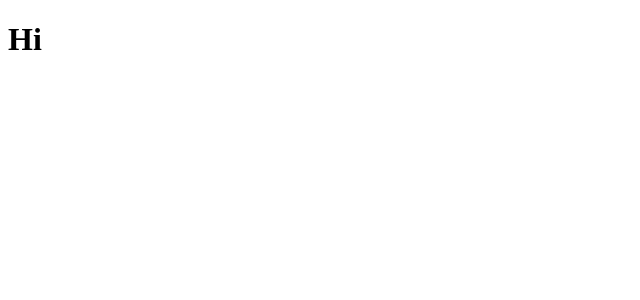
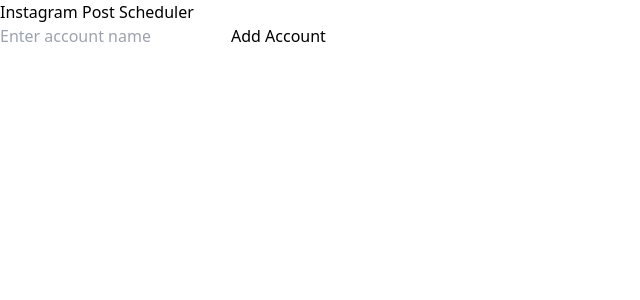
Before and after one commit to lucidethinker/instagram-scheduler, a React (Create React App) app: page / in a window 1280 px wide. Shown: the top 300 px of the page, without its empty margins (0-640 px from the left). Built offline with nearby package versions, Linux system fonts and the light colour scheme.

Commit message:
initial commit

```diff
--- a/package.json
+++ b/package.json
@@ -11,6 +11,7 @@
     "react-datetime": "^3.2.0",
     "react-datetime-picker": "^4.2.0",
     "react-dom": "^18.2.0",
+    "react-router-dom": "^6.8.1",
     "react-scripts": "5.0.1",
     "web-vitals": "^2.1.4",
     "zustand": "^4.3.3"
--- a/src/App.js
+++ b/src/App.js
@@ -1,9 +1,25 @@
-import logo from './logo.svg';
+import React, { useState } from 'react';
+import HomePage from './components/HomePage';
+import AddAccount from './components/AppAccount';
+import SchedulePosts from './components/SchedulePosts';
+import'./styles/style.css'
+function App() {
+  const [selectedAccount, setSelectedAccount] = useState(null);
 
-function App() {
+  // render selected account's schedule posts component
+  const renderSelectedAccount = () => {
+    if (selectedAccount === null) {
+      return null;
+    }
+    return <SchedulePosts accountName={selectedAccount} />;
+  }
+
+  // render the app
   return (
-    <div >
-    <h1>Hi</h1>
+    <div>
+      <HomePage onSelectAccount={setSelectedAccount} />
+      <AddAccount onAddAccount={() => setSelectedAccount(null)} />
+      {renderSelectedAccount()}
     </div>
   );
 }
--- /dev/null
+++ b/src/components/AppAccount.jsx
@@ -0,0 +1,27 @@
+import { useState } from 'react';
+
+function AddAccount({ addAccount }) {
+  const [accountName, setAccountName] = useState('');
+
+  // function to handle form submit
+  const handleSubmit = (event) => {
+    event.preventDefault();
+    addAccount(accountName);
+    setAccountName('');
+  }
+
+  // render the form to add a new account
+  return (
+    <form onSubmit={handleSubmit}>
+      <input
+        type="text"
+        value={accountName}
+        onChange={(event) => setAccountName(event.target.value)}
+        placeholder="Enter account name"
+      />
+      <button type="submit">Add Account</button>
+    </form>
+  );
+}
+
+export default AddAccount;
--- /dev/null
+++ b/src/components/HomePage.jsx
@@ -0,0 +1,34 @@
+import { useState } from 'react';
+import '../styles/style.css'
+
+function HomePage() {
+  const [accounts, setAccounts] = useState([]);
+
+  // function to add new account
+  const addAccount = (newAccount) => {
+    setAccounts([...accounts, newAccount]);
+  }
+
+  // render the list of accounts
+  return (
+    <div className="bg-white flex flex-col items-center justify-center min-h-screen">
+      <div className="w-full max-w-xs">
+        <div className="flex flex-col items-center justify-center mb-4">
+          <h1 className="text-2xl font-bold text-gray-800">Instagram Post Scheduler</h1>
+        </div>
+        <ul className="bg-white rounded-md border border-gray-200 divide-y divide-gray-200">
+          {accounts.map((account, index) => (
+            <li key={index} className="px-6 py-4 hover:bg-gray-50">
+              <div className="flex items-center">
+                <img className="w-8 h-8 rounded-full mr-3" src="https://source.unsplash.com/random/32x32?face" alt="User profile" />
+                <div className="text-sm font-medium text-gray-800">{account}</div>
+              </div>
+            </li>
+          ))}
+        </ul>
+      </div>
+    </div>
+  );
+}
+
+export default HomePage;
--- /dev/null
+++ b/src/components/SchedulePosts.jsx
@@ -0,0 +1,35 @@
+import React, { useState } from 'react';
+
+function SchedulePosts({ accountName }) {
+  const [newPost, setNewPost] = useState('');
+
+  const handleSubmit = (event) => {
+    event.preventDefault();
+    // Here, you can add the code to handle the form submission and schedule the post
+    console.log('Post scheduled for:', accountName);
+    console.log('Post content:', newPost);
+    setNewPost('');
+  };
+
+  return (
+    <div className="bg-gray-100 flex-grow p-8">
+      <h1 className="text-2xl font-bold mb-4">{accountName}</h1>
+      <form onSubmit={handleSubmit}>
+        <textarea
+          className="w-full border border-gray-400 rounded-md p-4 mb-4"
+          placeholder="Enter your post content here..."
+          value={newPost}
+          onChange={(event) => setNewPost(event.target.value)}
+        ></textarea>
+        <button
+          className="bg-blue-500 hover:bg-blue-600 text-white rounded-md py-2 px-4"
+          type="submit"
+        >
+          Schedule post
+        </button>
+      </form>
+    </div>
+  );
+}
+
+export default SchedulePosts;
--- a/tailwind.config.js
+++ b/tailwind.config.js
@@ -1,6 +1,7 @@
 /** @type {import('tailwindcss').Config} */
 module.exports = {
-  content: ["./src/*.{html,jsx,tsx,js,ts}"],
+  purge: ['./src/**/*.{js,jsx,ts,tsx}', './public/index.html'],
+  content: [],
   theme: {
     extend: {},
   },
```
Also changed, not shown: src/store/Data.jsx (added, +40 -0 lines), src/store/useStore.jsx (+28 -0 lines), 2 other files (tests, documents, lock files or other folders).
